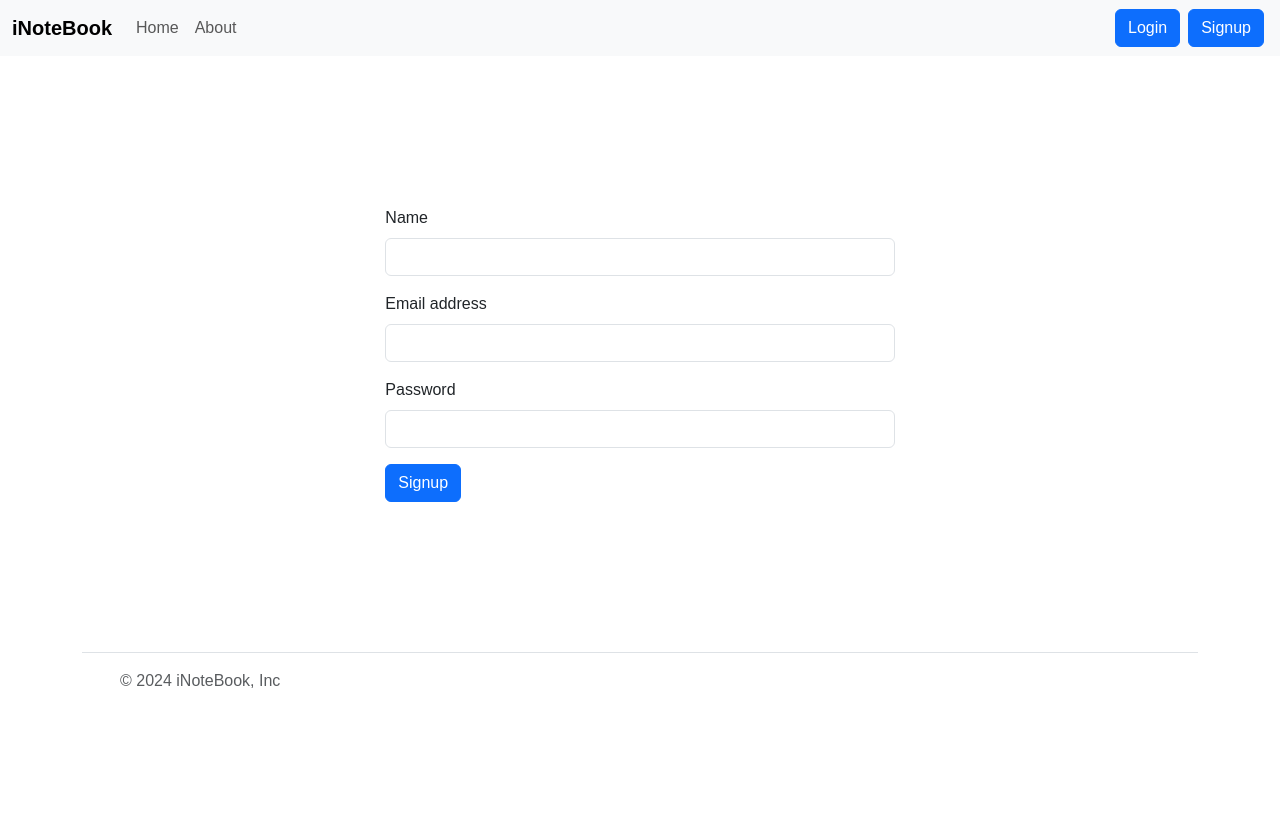
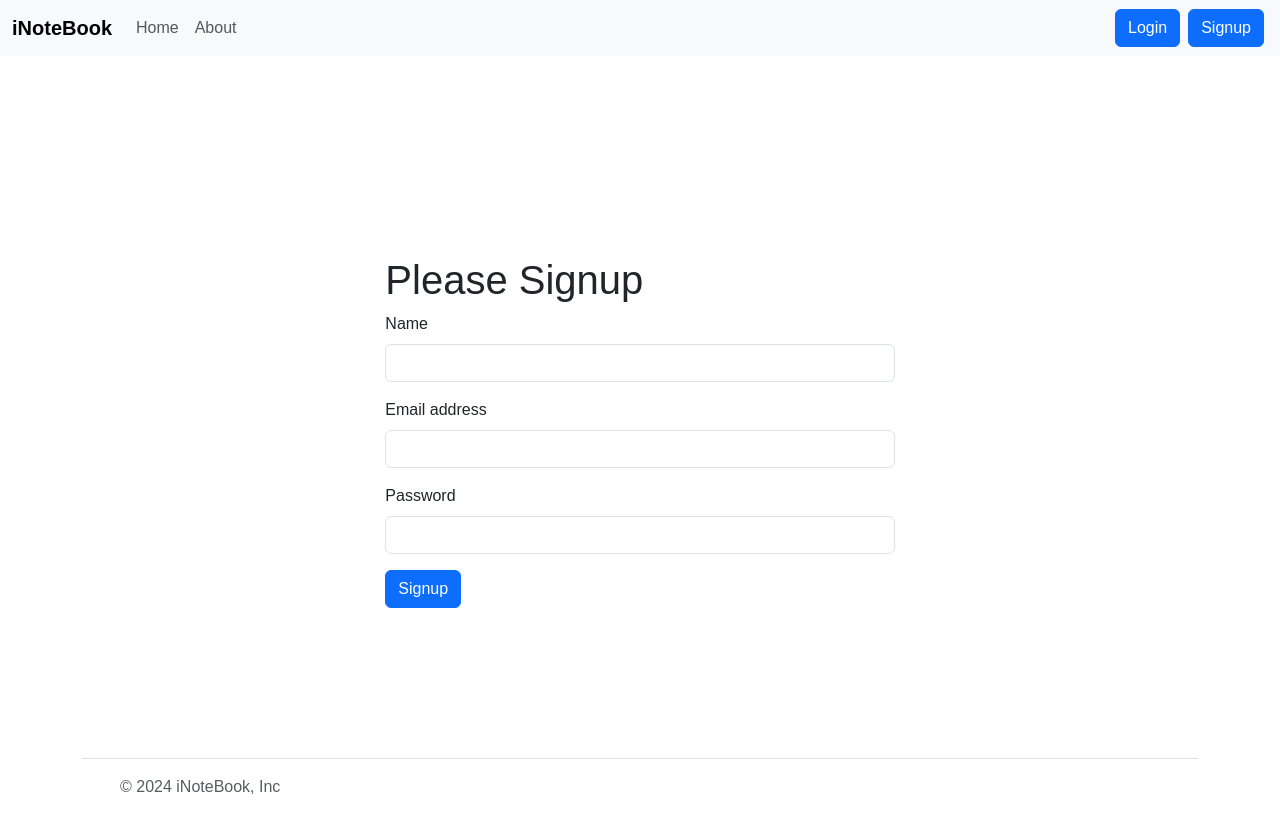
Before and after one commit to UsmanAbid571/inotebook, a React (Create React App) app: page /signup in a window 1280 px wide. Shown: the top 832 px of the page. Before the commit the page ends 800 px from the top, so only its background shows below. Built offline with nearby package versions, Linux system fonts and the light colour scheme.

Commit message:
express deploy link added

```diff
--- a/src/App.js
+++ b/src/App.js
@@ -1,4 +1,4 @@
-import React  from 'react';
+import React,{useState}  from 'react';
 import './App.css';
 import Navbar from './components/Navbar';
 import Home from './components/Home';
@@ -13,20 +13,33 @@ import NoteState from './context/NoteState';
 import Login from './components/Login';
 import Signup from './components/Signup';
 import Main from './components/Main';
+import Alert from './components/Alert';
 
 function App() {
+  const [alert, setAlert] = useState(null);
+
+  const showAlert = (message, type)=>{
+      setAlert({
+        msg: message,
+        type: type
+      })
+      setTimeout(() => {
+          setAlert(null);
+      }, 1500);
+  }
   return (
     <>
 
     <NoteState>
       <BrowserRouter>
       <Navbar/>
+      <Alert alert={alert}/>
       <Routes>
-      <Route exact path='/notes' element={<Home/>}></Route>
-      <Route exact path='/about' element={<About/>}></Route>
-      <Route exact path='/login' element={<Login/>}></Route>
-      <Route exact path='/signup' element={<Signup/>}></Route>
-      <Route exact path='/' element={<Main/>}></Route>
+      <Route exact path='/notes' element={<Home showAlert={showAlert}/>}></Route>
+      <Route exact path='/about' element={<About showAlert={showAlert}/>}></Route>
+      <Route exact path='/login' element={<Login showAlert={showAlert}/>}></Route>
+      <Route exact path='/signup' element={<Signup showAlert={showAlert}/>}></Route>
+      <Route exact path='/' element={<Main />}></Route>
       </Routes>
       <Footer/>
       </BrowserRouter>
--- /dev/null
+++ b/src/components/Alert.js
@@ -0,0 +1,17 @@
+import React from 'react'
+
+function Alert(props) {
+    const capitalize = (word)=>{
+        const lower = word.toLowerCase();
+        return lower.charAt(0).toUpperCase() + lower.slice(1);
+    }
+    return (
+        <div className="" style={{height: '50px'}}>
+        {props.alert && <div className={`alert alert-${props.alert.type} alert-dismissible fade show`} role="alert">
+           <strong>{capitalize(props.alert.type)}</strong>: {props.alert.msg}
+        </div>}
+        </div>
+    )
+}
+
+export default Alert
--- a/src/components/Login.js
+++ b/src/components/Login.js
@@ -8,7 +8,7 @@ const Login = () => {
         e.preventDefault();
 
             // Api Call
-            const response = await fetch(`http://localhost:5000/api/auth/login`, {
+            const response = await fetch(`https://inotebook-backend-qm5tzyzod-usmans-projects-8fd6f608.vercel.app/api/auth/login`, {
                 method: "POST",
                 headers: {
                     "Content-Type": "application/json",
--- a/src/components/Main.js
+++ b/src/components/Main.js
@@ -3,7 +3,7 @@ import './main.css'
 import { Link } from 'react-router-dom'
 const Main = () => {
     return (
-        <div>
+        <div className=''>
 
             <section className="hero">
                 <div className="container">
--- a/src/components/Signup.js
+++ b/src/components/Signup.js
@@ -7,7 +7,7 @@ const Signup = () => {
     const handleSubmit = async (e) => {
       e.preventDefault();
         // Api Call
-        const response = await fetch(`http://localhost:5000/api/auth/createuser`, {
+        const response = await fetch(`https://inotebook-backend-qm5tzyzod-usmans-projects-8fd6f608.vercel.app/api/auth/createuser`, {
             method: "POST",
             headers: {
                 "Content-Type": "application/json",
@@ -35,6 +35,7 @@ const Signup = () => {
     return (
         <div className='container col-md-5' style={{ marginTop: "150px",marginBottom: "150px" }}>
             <form onSubmit={handleSubmit}>
+                <h1>Please Signup</h1>
                 <div className="mb-3">
                     <label htmlFor="name" className="form-label">Name</label>
                     <input type="text" name='name' value={credentials.name} required onChange={onChange} className="form-control" id="name" aria-describedby="emailHelp" />
--- a/src/context/NoteState.js
+++ b/src/context/NoteState.js
@@ -4,7 +4,7 @@ import { useState } from "react";
 
 const NoteState = (props) => {
     //Host URL here
-    const host = "http://localhost:5000"
+    const host = "https://inotebook-backend-qm5tzyzod-usmans-projects-8fd6f608.vercel.app"
 
     const notesInitial = []
     const [notes, setNotes] = useState(notesInitial)
```
